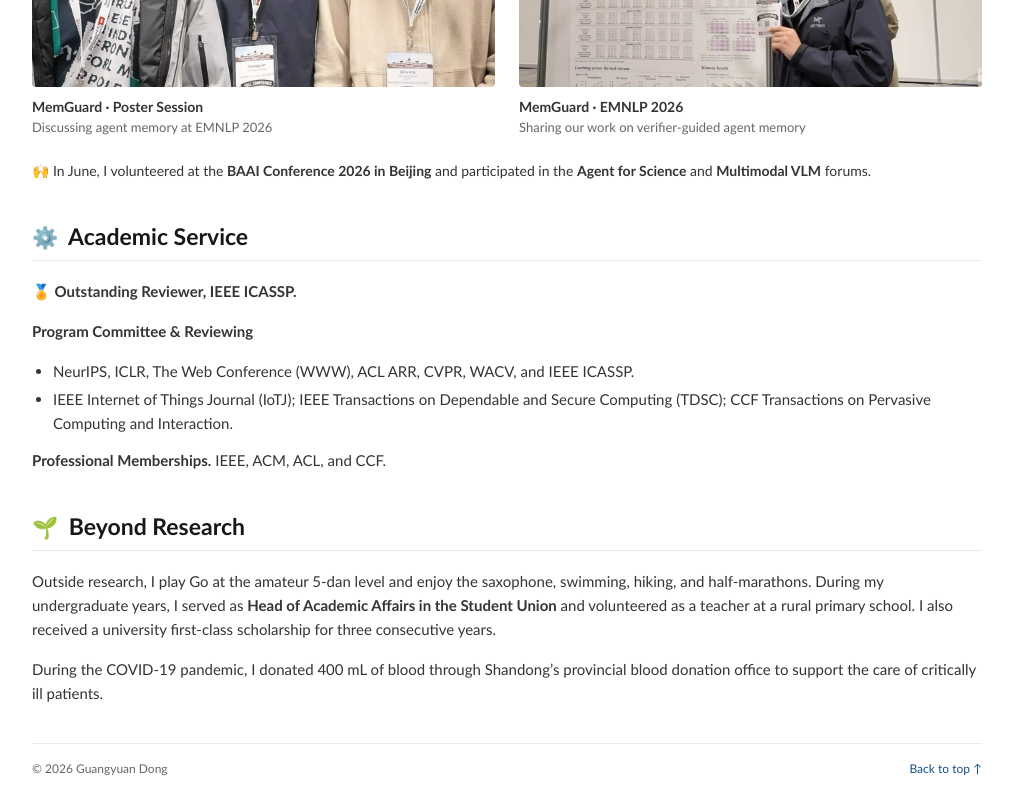
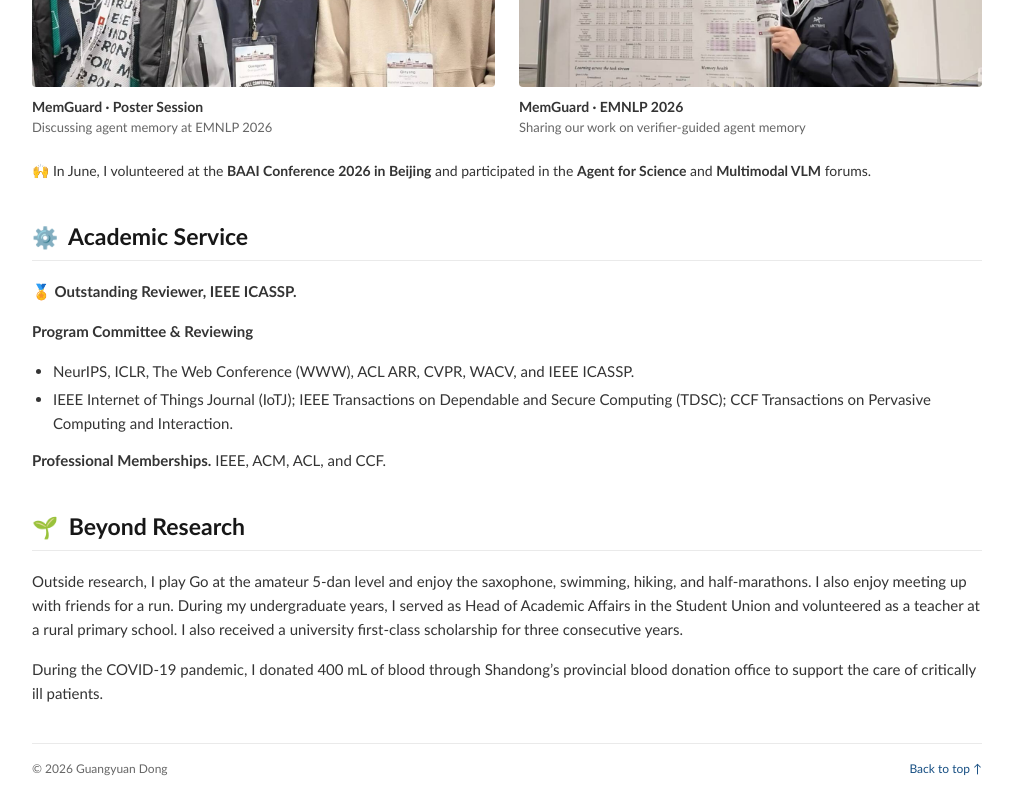
Before and after one commit to chatdgy/chatdgy.github.io, a plain HTML site: page index.html in a window 1280 px wide. Shown: the part 7248-8048 px from the top of the page, without its empty margins (266-1279 px from the left). Drawn offline with Linux system fonts and the light colour scheme.

Commit message:
Refine bilingual interests and student leadership styling

```diff
--- a/index.html
+++ b/index.html
@@ -251,7 +251,7 @@
 <p><strong>Professional Memberships.</strong> IEEE, ACM, ACL, and CCF.</p>
 </section>
 <section id="misc"><h2><span aria-hidden="true">🌱</span> Beyond Research</h2>
-<p>Outside research, I play Go at the amateur 5-dan level and enjoy the saxophone, swimming, hiking, and half-marathons. During my undergraduate years, I served as <strong>Head of Academic Affairs in the Student Union</strong> and volunteered as a teacher at a rural primary school. I also received a university first-class scholarship for three consecutive years.</p>
+<p>Outside research, I play Go at the amateur 5-dan level and enjoy the saxophone, swimming, hiking, and half-marathons. I also enjoy meeting up with friends for a run. During my undergraduate years, I served as Head of Academic Affairs in the Student Union and volunteered as a teacher at a rural primary school. I also received a university first-class scholarship for three consecutive years.</p>
 <p>During the COVID-19 pandemic, I donated 400 mL of blood through Shandong’s provincial blood donation office to support the care of critically ill patients.</p>
 </section>
 <footer><p>© 2026 Guangyuan Dong <a href="#about">Back to top ↑</a></p></footer>
```
Also changed, not shown: zh.html (+1 -1 lines).
